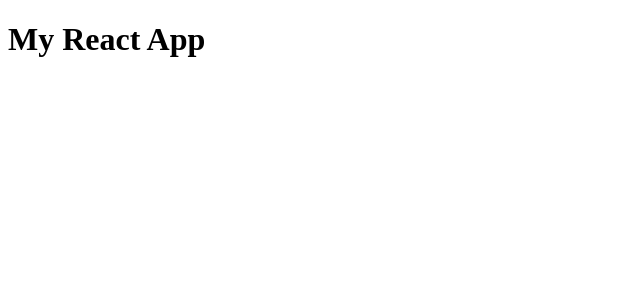
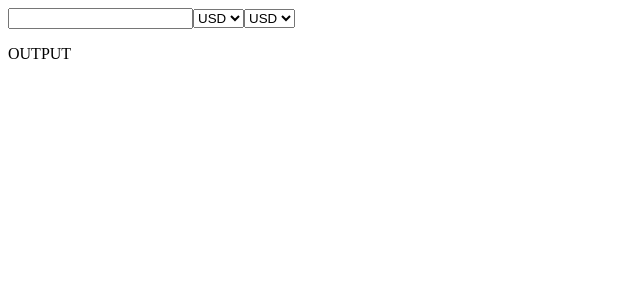
Before and after one commit to zerogpm/currencies, a React (Create React App) app: page / in a window 1280 px wide. Shown: the top 300 px of the page, without its empty margins (0-640 px from the left). Built offline with nearby package versions, Linux system fonts and the light colour scheme.

Commit message:
change some misc

```diff
--- a/src/App.js
+++ b/src/App.js
@@ -1,7 +1,22 @@
-function App() {
-    return (<div>
-        <h1>My React App</h1>
-    </div>);
-}
+// `https://api.frankfurter.app/latest?amount=100&from=EUR&to=USD`
 
-export default App;
+export default function App() {
+    return (
+      <div>
+        <input type="text" />
+        <select>
+          <option value="USD">USD</option>
+          <option value="EUR">EUR</option>
+          <option value="CAD">CAD</option>
+          <option value="INR">INR</option>
+        </select>
+        <select>
+          <option value="USD">USD</option>
+          <option value="EUR">EUR</option>
+          <option value="CAD">CAD</option>
+          <option value="INR">INR</option>
+        </select>
+        <p>OUTPUT</p>
+      </div>
+    );
+  }
--- a/src/index.js
+++ b/src/index.js
@@ -1,8 +1,11 @@
-import React from 'react';
-import ReactDOM from 'react-dom/client';
-import App from './App';
+import { StrictMode } from "react";
+import ReactDOM from "react-dom/client";
 
+import App from "./App";
 
-const el = document.getElementById('root');
-const root = ReactDOM.createRoot(el);
-root.render(<React.StrictMode><App/></React.StrictMode>);
+const root = ReactDOM.createRoot(document.getElementById("root"));
+root.render(
+  <StrictMode>
+    <App />
+  </StrictMode>
+);
--- /dev/null
+++ b/src/styles.css
@@ -0,0 +1,4 @@
+.App {
+    font-family: sans-serif;
+    text-align: center;
+  }
```
Also changed, not shown: src/api.js (deleted, +0 -8 lines).
